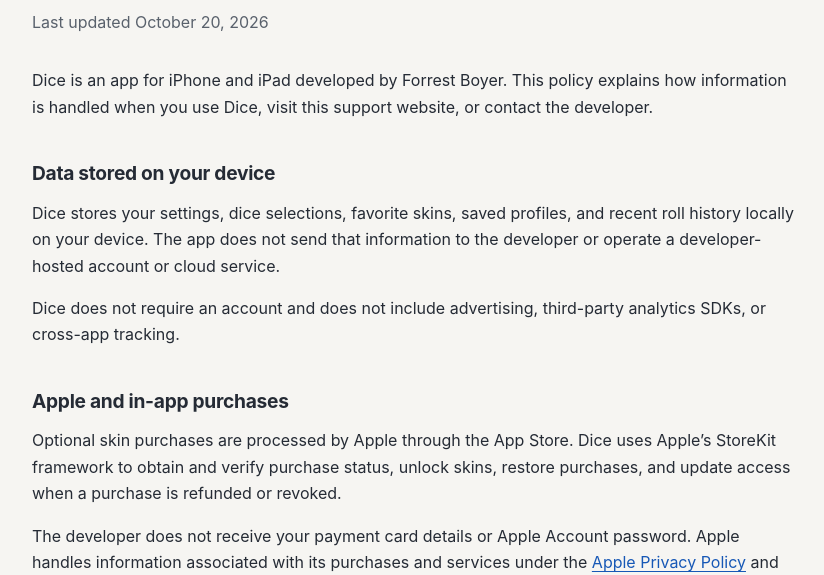
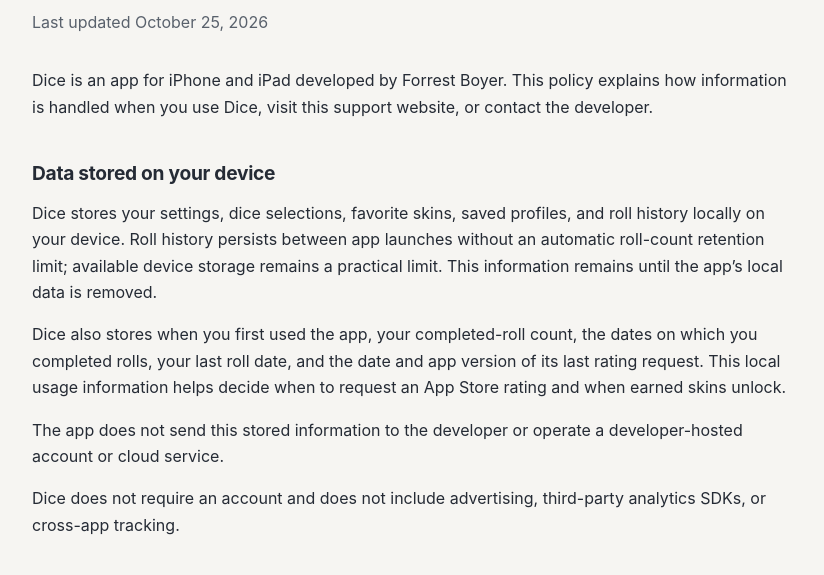
Before and after one commit to ForrestBoyer/dice-support, a plain HTML site: page privacy/index.html in a window 1280 px wide. Shown: the part 220-795 px from the top of the page, without its empty margins (224-1048 px from the left). Drawn offline with Linux system fonts and the light colour scheme.

Commit message:
Update privacy policy for local usage and retained history

```diff
--- a/privacy/index.html
+++ b/privacy/index.html
@@ -25,13 +25,15 @@
       <main id="main" class="policy">
         <div class="page-heading">
           <h1>Dice Privacy Policy</h1>
-          <p class="updated">Last updated <time datetime="2026-10-20">October 20, 2026</time></p>
+          <p class="updated">Last updated <time datetime="2026-10-25">October 25, 2026</time></p>
         </div>
         <p>Dice is an app for iPhone and iPad developed by Forrest Boyer. This policy explains how information is handled when you use Dice, visit this support website, or contact the developer.</p>
 
         <section class="content-section" aria-labelledby="local-heading">
           <h2 id="local-heading">Data stored on your device</h2>
-          <p>Dice stores your settings, dice selections, favorite skins, saved profiles, and recent roll history locally on your device. The app does not send that information to the developer or operate a developer-hosted account or cloud service.</p>
+          <p>Dice stores your settings, dice selections, favorite skins, saved profiles, and roll history locally on your device. Roll history persists between app launches without an automatic roll-count retention limit; available device storage remains a practical limit. This information remains until the app’s local data is removed.</p>
+          <p>Dice also stores when you first used the app, your completed-roll count, the dates on which you completed rolls, your last roll date, and the date and app version of its last rating request. This local usage information helps decide when to request an App Store rating and when earned skins unlock.</p>
+          <p>The app does not send this stored information to the developer or operate a developer-hosted account or cloud service.</p>
           <p>Dice does not require an account and does not include advertising, third-party analytics SDKs, or cross-app tracking.</p>
         </section>
 
@@ -44,6 +46,7 @@
         <section class="content-section" aria-labelledby="support-heading">
           <h2 id="support-heading">Information you send for support</h2>
           <p>If you email <a href="mailto:forrestboyer02@gmail.com">forrestboyer02@gmail.com</a>, the developer receives your email address, your message, and any attachments or other information you choose to send. This information is used to respond to your request and investigate reported problems.</p>
+          <p>When you use Contact Support or Feedback &amp; Feature Requests in the app, the email draft includes the app version and build, iOS or iPadOS version, and device model. You can edit or remove these details before choosing to send the email. Roll history and purchase records are not automatically attached.</p>
           <p>Support correspondence is handled through email providers. It is retained as needed to handle your request or meet legal obligations. You can stop sending information at any time and contact the same address to request access to, correction of, or deletion of support information. Information may be retained where required by law.</p>
           <p>The developer does not sell your personal information or share it for advertising. Service providers handling support information on the developer’s behalf are required to protect it consistently with this policy and applicable law. Information may also be disclosed when required by law.</p>
         </section>
```
